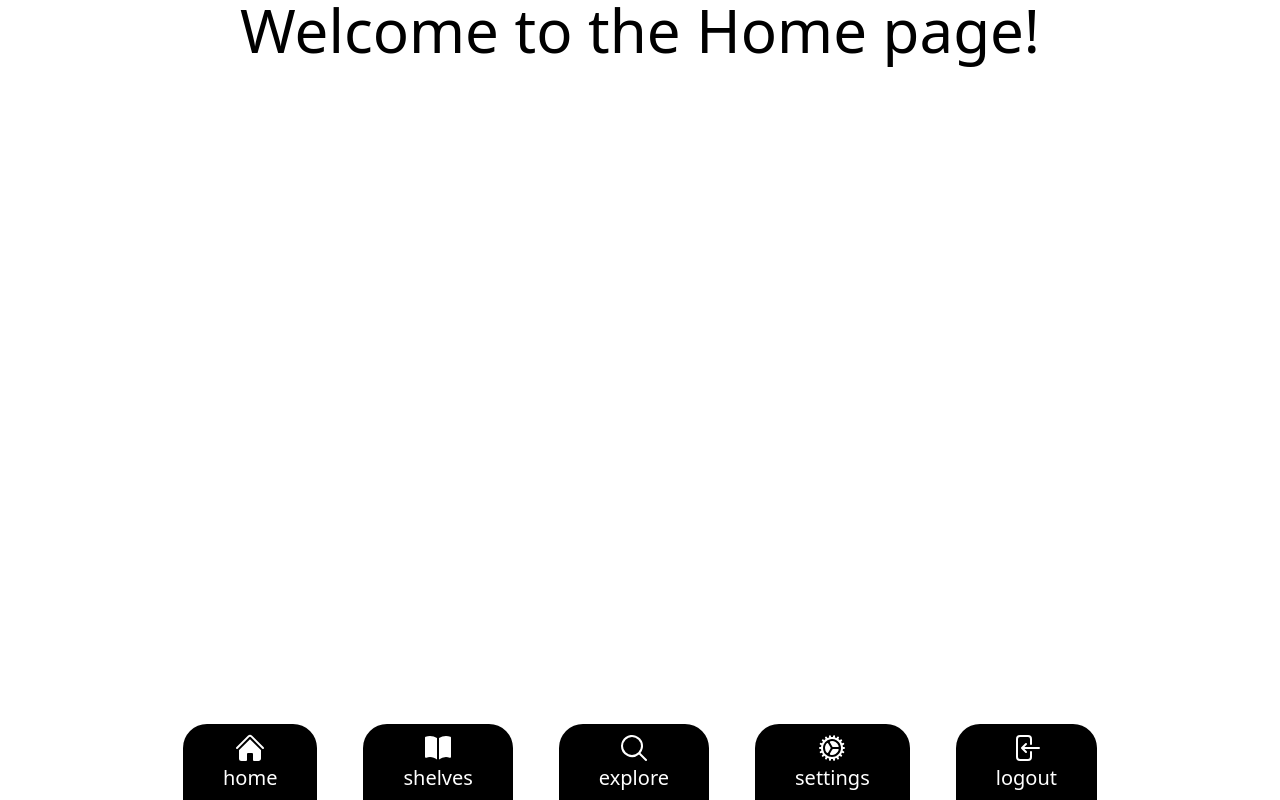
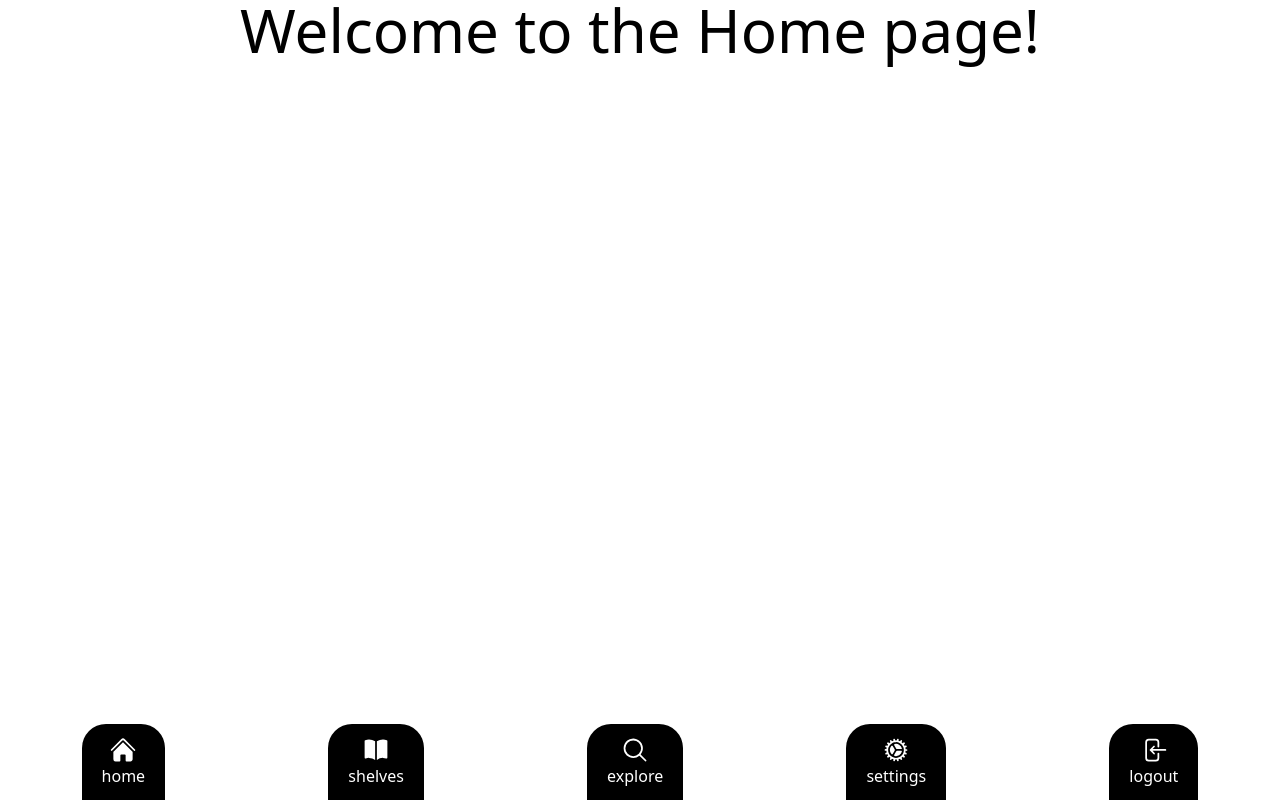
Before and after one commit to graveetone/pagink, a React (Create React App) app in the folder frontend/: page / in a window 1280 px wide. Built offline with nearby package versions, Linux system fonts and the light colour scheme.

Commit message:
PG-8 update tailwind config file

```diff
--- a/frontend/tailwind.config.js
+++ b/frontend/tailwind.config.js
@@ -7,7 +7,8 @@ module.exports = {
     screens: {
       ...defaultTheme.screens,
       'xs': '350px',
-      'sm': '500px'
+      'sm': '500px',
+      'lg': '1500px'
     }
   },
   plugins: [],
```
